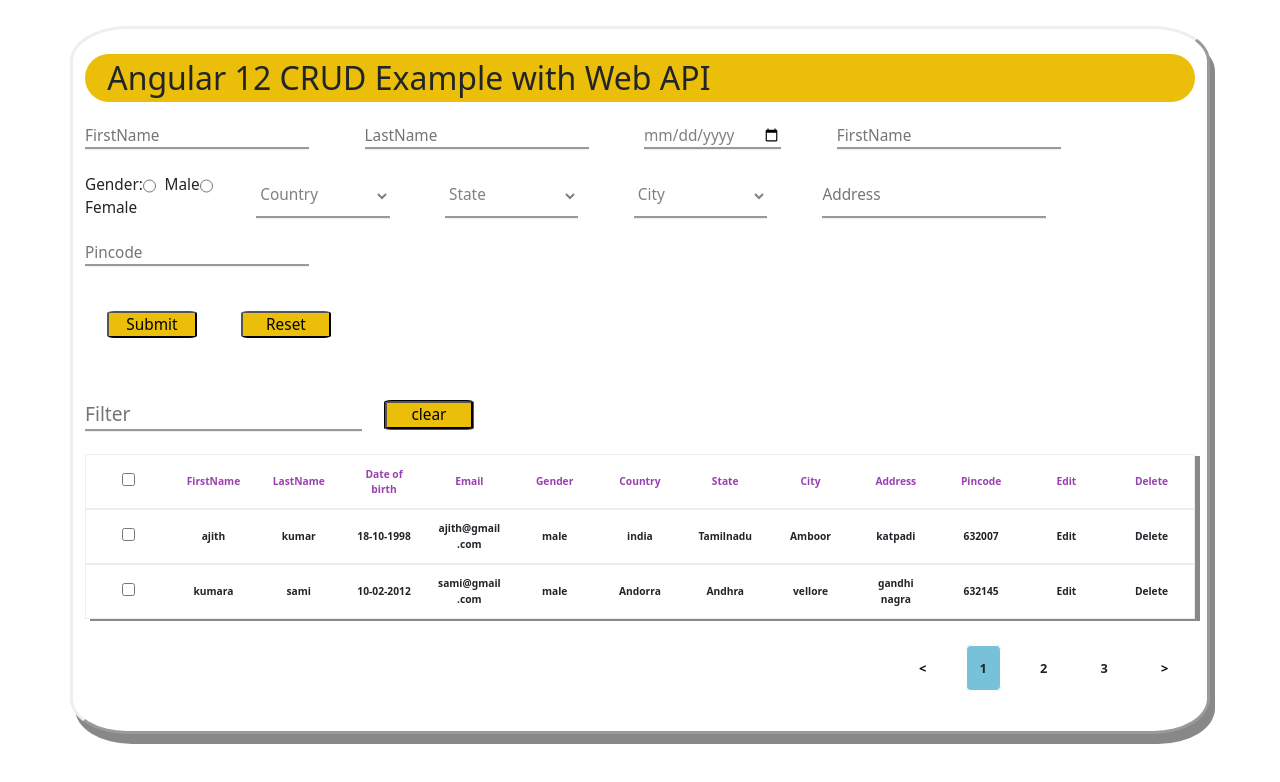
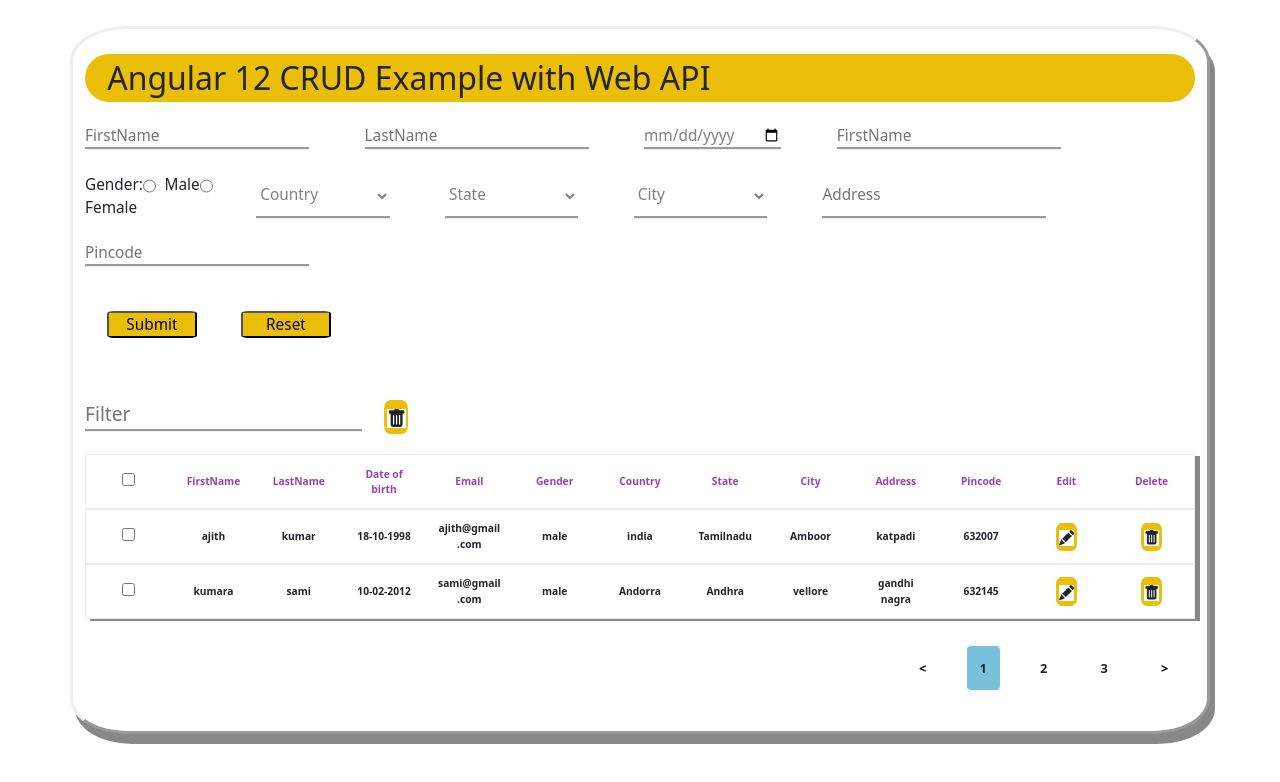
Before and after one commit to Ajithkumar1810/pagenation, a React (Create React App) app: page / in a window 1280 px wide. Shown: the top 782 px of the page. Built offline with nearby package versions, Linux system fonts and the light colour scheme.

Commit message:
9th commit

```diff
--- a/package.json
+++ b/package.json
@@ -6,12 +6,14 @@
     "@fortawesome/fontawesome-svg-core": "^6.1.2",
     "@fortawesome/free-solid-svg-icons": "^6.1.2",
     "@fortawesome/react-fontawesome": "^0.2.0",
+    "@react-icons/all-files": "^4.1.0",
     "@testing-library/jest-dom": "^5.16.5",
     "@testing-library/react": "^13.3.0",
     "@testing-library/user-event": "^13.5.0",
     "bootstrap": "^5.2.0",
     "react": "^18.2.0",
     "react-dom": "^18.2.0",
+    "react-icons": "^4.4.0",
     "react-paginate": "^8.1.3",
     "react-scripts": "5.0.1",
     "web-vitals": "^2.1.4"
--- a/src/Dataentry.css
+++ b/src/Dataentry.css
@@ -120,3 +120,10 @@
 .container3 input[id='clear']:hover{
     background-color: aquamarine;
 }
+label[id="clear"]{
+    font-size: 1.5vmax;
+    margin-top: 2%;
+    background-color: rgb(235, 190, 9);
+    padding: .2vmax;
+    border-radius: 26%;
+}
--- a/src/Dataentry.js
+++ b/src/Dataentry.js
@@ -1,6 +1,6 @@
 import 'bootstrap/dist/css/bootstrap.css';
 import './Dataentry.css';
-
+import { BsFillTrashFill } from "react-icons/bs";
 import Pagegrid from './Pagegrid.js';
 function Dataentry() {
     return (
@@ -58,7 +58,8 @@
         </div>
         <div className='container3'>
         <input type='text' id="filter"  placeholder="Filter"></input>
-        <input type='button'  id='clear' value='clear'></input>
+        {/* <input type='button'  id='clear' value={"clear"}></input> */}
+        <label id="clear"><BsFillTrashFill/></label>
 
         </div>
         <Pagegrid />
--- a/src/Pagegrid.css
+++ b/src/Pagegrid.css
@@ -75,3 +75,17 @@
     color:white;
     background-color: rgb(119, 194, 218);
   }
+  label[id="clear1"]{
+    font-size: 1.2vmax;
+    background-color: rgb(235, 190, 9);
+    padding: .2vmax;
+    border-radius: 26%;
+
+  }
+  label[id="edit"]{
+    font-size: 1.2vmax;
+    background-color: rgb(235, 190, 9);
+    padding: .2vmax;
+    border-radius: 26%;
+
+  }
--- a/src/Pagegrid.js
+++ b/src/Pagegrid.js
@@ -2,6 +2,9 @@
 import JsonData from "./Mock_data.json";
 import ReactPaginate from "react-paginate";
 import './Pagegrid.css'
+import { BsFillTrashFill } from "react-icons/bs";
+import { BsFillPencilFill } from "react-icons/bs";
+
 
 
 
@@ -44,8 +47,8 @@
                         <td>{user.city}</td>
                         <td>{user.address}</td>
                         <td>{user.pincode}</td>
-                        <td>Edit</td>
-                        <td>Delete</td>
+                        <td> <label id="edit"><BsFillPencilFill/></label></td>
+                        <td> <label id="clear1"><BsFillTrashFill/></label></td>
                     </tr>
                 </table>
                     </div>
```
Also changed, not shown: 1 other file (tests, documents, lock files or other folders).
